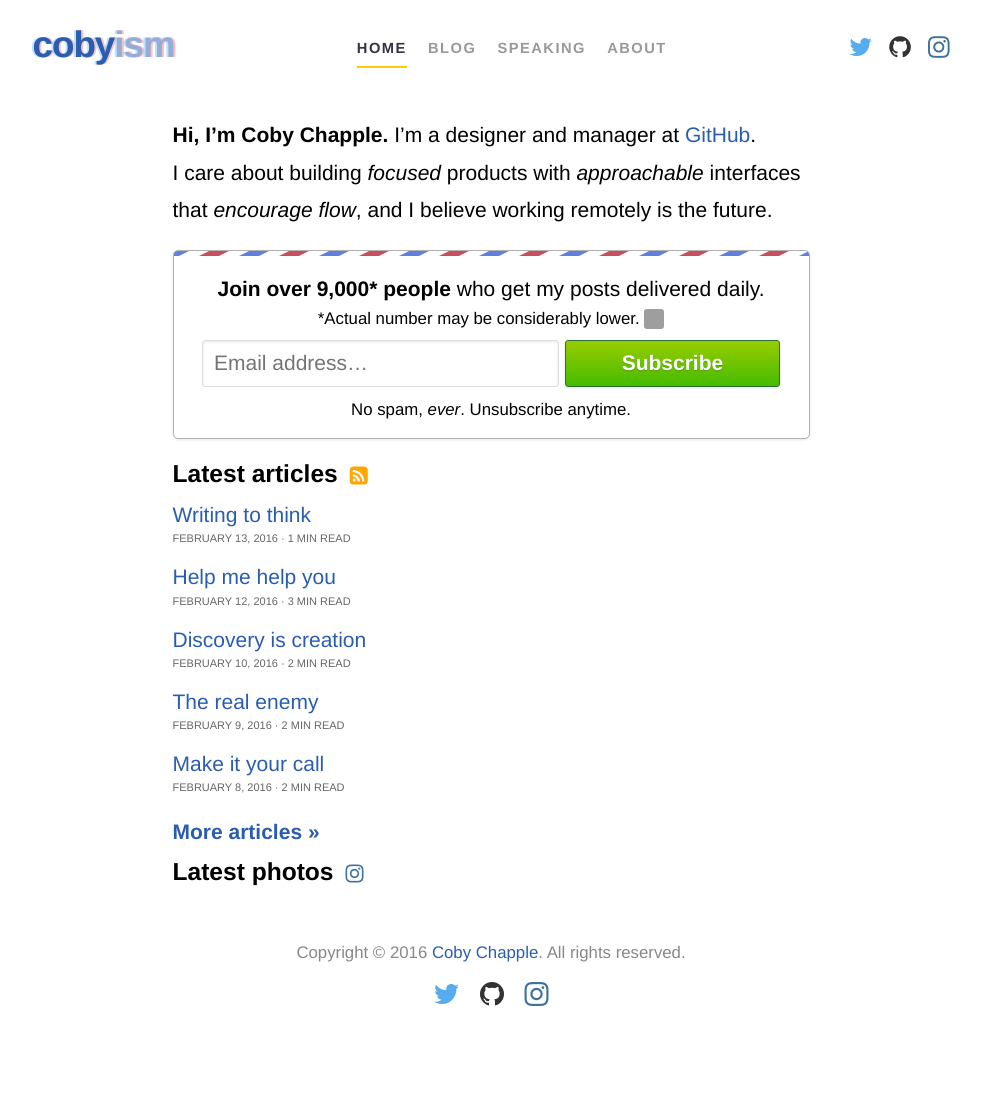
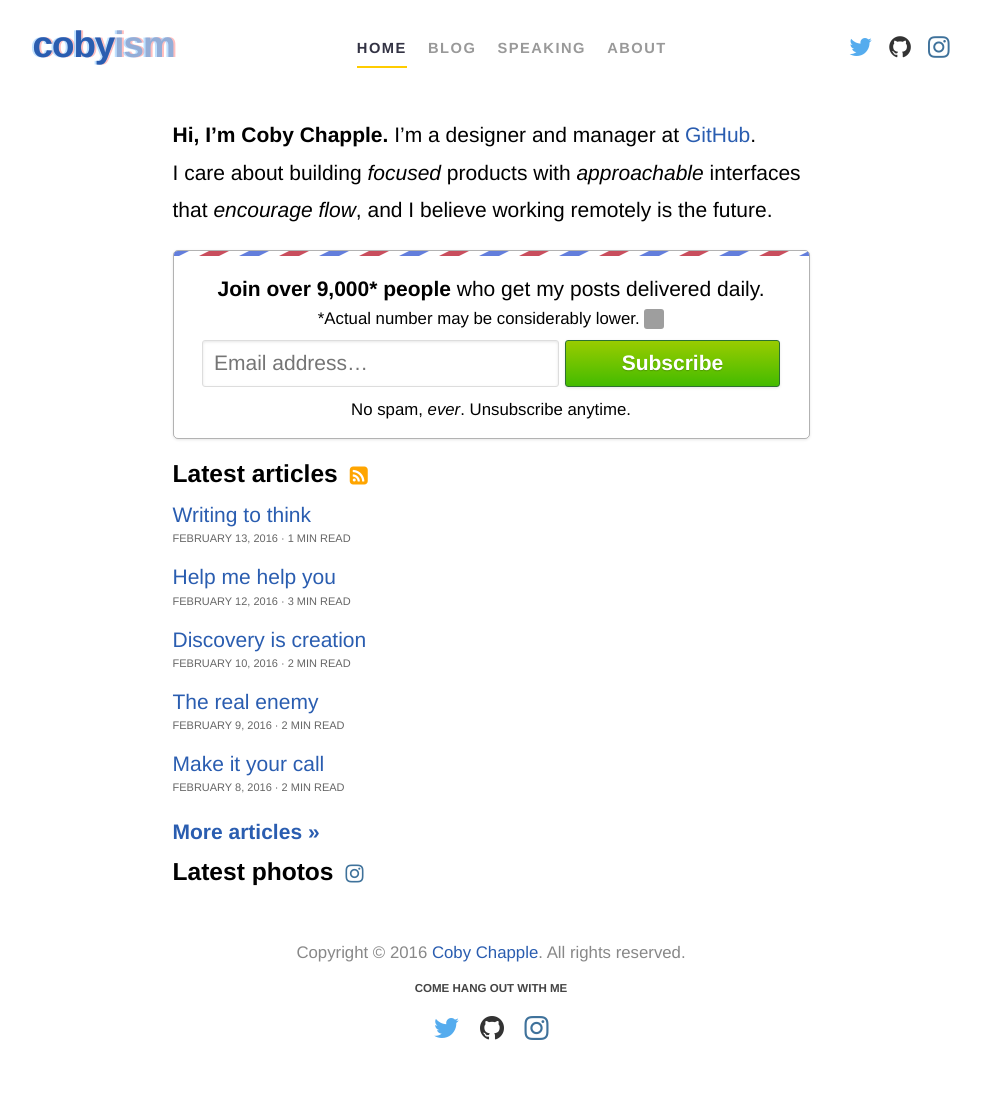
Before and after one commit to cobyism/archived-cobyism.github.io, a Jekyll site: the page built from index.html, in a window 1280 px wide. Shown: the whole page, without its empty margins (149-1130 px from the left). Built offline with Jekyll 4.4.1, drawn with Linux system fonts in a browser that asks for light colours; nearby versions of some CDN libraries; before the commit the page ends 1071 px from its top, so only the background shows below that; grey boxes are pictures that could not be loaded.

Commit message:
add footer social links header

```diff
--- a/_includes/footer.html
+++ b/_includes/footer.html
@@ -1,6 +1,8 @@
 <footer>
 
   <p>Copyright © {{ site.time | date: '%Y' }} <a href="{{ site.baseurl }}" id="footer-home-link">Coby&nbsp;Chapple</a>. All&nbsp;rights&nbsp;reserved.</p>
+
+  <h5>Come hang out with me</h5>
 
   <ul class="social-links">
     <li>
--- a/public/css/_footer.scss
+++ b/public/css/_footer.scss
@@ -2,7 +2,13 @@ footer {
   text-align: center;
   color: #888;
   margin: 2rem 0 3rem;
-  font-size: .8em;
+  font-size: .8rem;
+
+  h5 {
+    text-transform: uppercase;
+    font-size: .55rem;
+    color: #444;
+  }
 
   .social-links {
     padding: 0;
```
